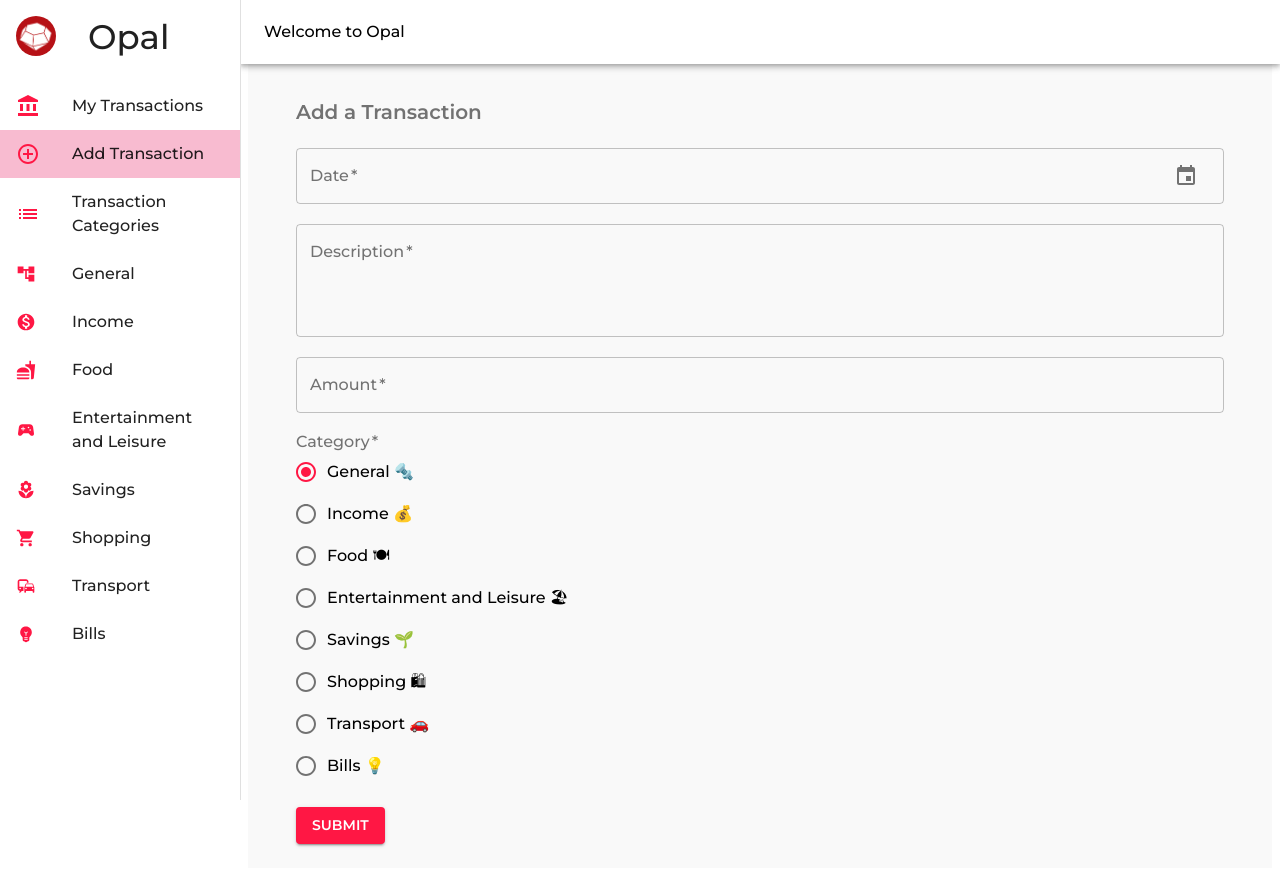
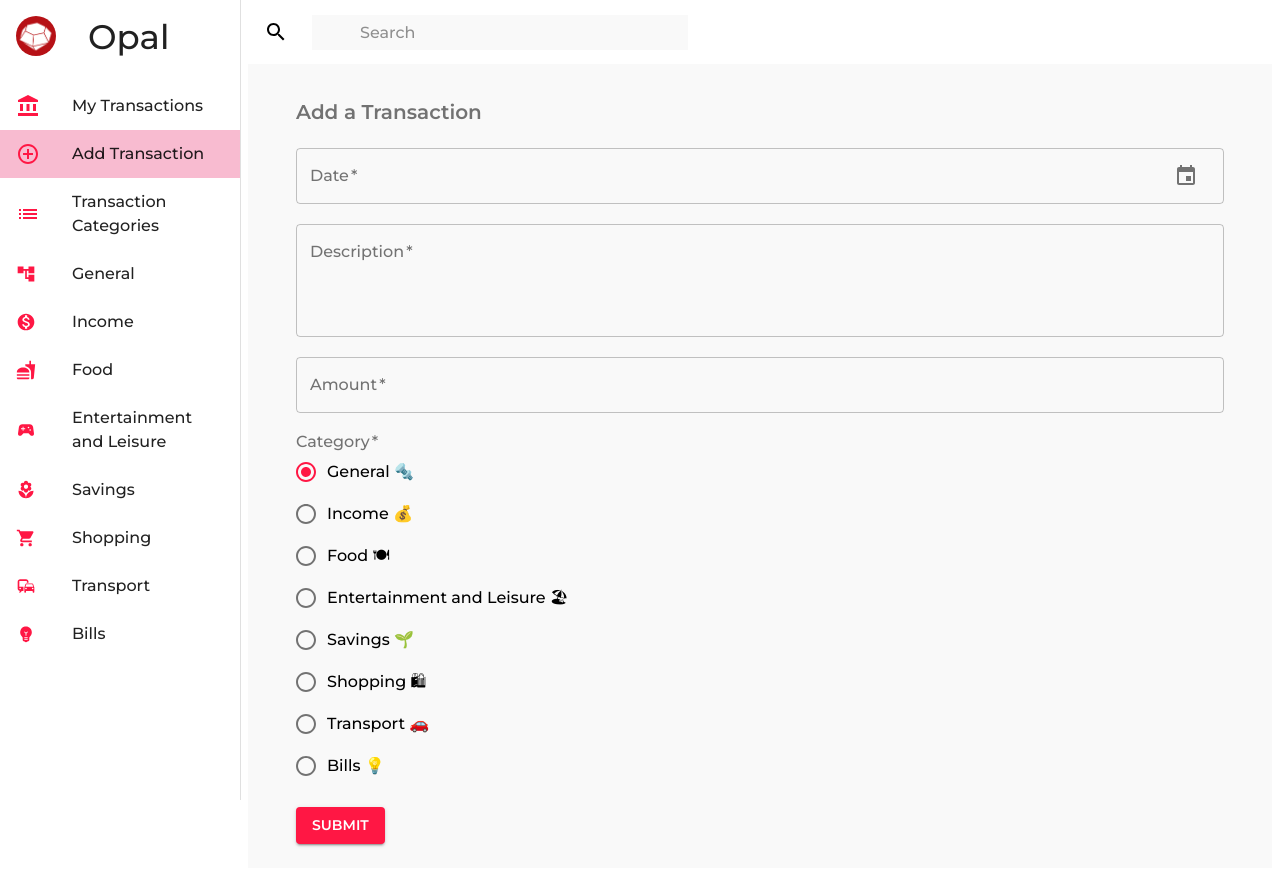
Before and after one commit to Said-cmd/Opal-client, a React (Create React App) app: page /addtransaction in a window 1280 px wide. Built offline with nearby package versions, Linux system fonts and the light colour scheme.

Commit message:
Added search field within layout and removed the redundant search.js component.

```diff
--- a/src/App.js
+++ b/src/App.js
@@ -56,7 +56,7 @@ function App() {
         <Route exact path="/food">
           <Food />
         </Route>
-        <Route exact path="/entertainment/leisure">
+        <Route exact path="/entertainment-leisure">
           <EntertainmentAndLeisure />
         </Route>
         <Route exact path="/savings">
--- a/src/components/Layout.js
+++ b/src/components/Layout.js
@@ -1,12 +1,12 @@
 import React, { useState } from 'react';
-import { Collapse, makeStyles } from '@material-ui/core';
+import { Collapse, makeStyles, alpha } from '@material-ui/core';
 import Typography from '@material-ui/core/Typography';
 import Drawer from '@material-ui/core/Drawer';
 import List from "@material-ui/core/List";
 import ListItem from "@material-ui/core/ListItem";
 import ListItemIcon from "@material-ui/core/ListItemIcon";
 import ListItemText from "@material-ui/core/ListItemText";
-import { AddCircleOutlineOutlined, ExpandLess, ExpandMore, FullscreenExit } from '@material-ui/icons';
+import { AddCircleOutlineOutlined, ExpandLess, ExpandMore } from '@material-ui/icons';
 import { useHistory, useLocation } from 'react-router-dom';
 import ListIcon from '@material-ui/icons/List';
 import AccountBalanceIcon from '@material-ui/icons/AccountBalance';
@@ -21,7 +21,9 @@ import EmojiObjectsIcon from '@material-ui/icons/EmojiObjects';
 import Avatar from '@material-ui/core/Avatar';
 import AppBar from '@material-ui/core/AppBar';
 import Toolbar from '@material-ui/core/Toolbar';
-import Button from "@material-ui/core/Button";
+import SearchIcon from '@material-ui/icons/Search';
+import InputBase from '@material-ui/core/InputBase';
+import Icon from '@material-ui/core/Icon';
 
 const drawerWidth = 240
 
@@ -63,7 +65,44 @@ const useStyles = makeStyles((theme) => {
         width: `calc(100% - ${drawerWidth}px)`,
         background: "#ffffff",
         color: "#000000"
-      }
+      },
+      search: {
+        position: 'relative',
+        borderRadius: theme.shape.borderRadius,
+        backgroundColor: alpha(theme.palette.common.white, 0.15),
+        '&:hover': {
+          backgroundColor: alpha(theme.palette.common.white, 0.25),
+        },
+        marginRight: theme.spacing(2),
+        marginLeft: 0,
+        width: '100%',
+        [theme.breakpoints.up('sm')]: {
+          marginLeft: theme.spacing(3),
+          width: 'auto',
+        },
+      },
+      searchIcon: {
+        padding: theme.spacing(0, 2),
+        height: '100%',
+        position: 'absolute',
+        pointerEvents: 'none',
+        display: 'flex',
+        alignItems: 'center',
+        justifyContent: 'center',
+        background: '#000000'
+      },
+      inputRoot: {
+        color: 'inherit',
+        background: '#f9f9f9'
+      },
+      inputInput: {
+        padding: theme.spacing(1, 1, 1, 0),        paddingLeft: `calc(1em + ${theme.spacing(4)}px)`,
+        transition: theme.transitions.create('width'),
+        width: '100%',
+        [theme.breakpoints.up('md')]: {
+          width: '30ch',
+        }
+    }
   }
 })
 
@@ -109,7 +148,7 @@ function Layout({ children }) {
         {
             text: "Entertainment and Leisure",
             icon: <SportsEsportsIcon color="secondary" style={{ fontSize: 20 }}/>,
-            path: "/entertainment/leisure"
+            path: "/entertainment-leisure"
         },
         {
             text: "Savings",
@@ -135,11 +174,23 @@ function Layout({ children }) {
 
   return (
     <div className={classes.root}>
-        <AppBar className={classes.appbar}>
+        <AppBar className={classes.appbar}
+        elevation={0}
+        >
             <Toolbar>
-                <Typography>
-                    Welcome to Opal
-                </Typography>
+                <Icon>
+                    <SearchIcon />
+                </Icon>
+                <div className={classes.search}>
+                    <InputBase
+                    placeholder="Search"
+                    classes={{
+                        root: classes.inputRoot,
+                        input: classes.inputInput,
+                    }}
+                    inputProps={{ 'aria-label': 'search' }}
+                    />
+                </div>
                 </Toolbar>
         </AppBar>
         <Drawer
@@ -209,4 +260,4 @@ function Layout({ children }) {
   )
 }
 
-export default Layout
+export default Layout;
--- a/src/components/Search.js
+++ /dev/null
@@ -1,11 +0,0 @@
-import React from "react";
-
-function Search() {
-    return (
-        <div>
-            Search bar
-        </div>
-    )
-}
-
-export default Search;
--- a/src/pages/Account.js
+++ b/src/pages/Account.js
@@ -1,5 +1,4 @@
 import React from "react";
-import Search from "../components/Search";
 import TransactionList from "../components/TransactionList";
 
 function Account() {
--- a/src/pages/AddTransaction.js
+++ b/src/pages/AddTransaction.js
@@ -138,7 +138,7 @@ function AddTransaction() {
             <FormControlLabel value="General" control={<Radio />} label="General 🔩"/>
             <FormControlLabel value="Income" control={<Radio />} label="Income 💰"/>
             <FormControlLabel value="Food" control={<Radio />} label="Food 🍽"/>
-            <FormControlLabel value="Entertainment/Leisure" control={<Radio />} label="Entertainment and Leisure 🏖"/>
+            <FormControlLabel value="Entertainment-Leisure" control={<Radio />} label="Entertainment and Leisure 🏖"/>
             <FormControlLabel value="Savings" control={<Radio />} label="Savings 🌱"/>
             <FormControlLabel value="Shopping" control={<Radio />} label="Shopping 🛍"/>
             <FormControlLabel value="Transport" control={<Radio />} label="Transport 🚗"/>
--- a/src/pages/Login.js
+++ b/src/pages/Login.js
@@ -8,4 +8,4 @@ function Login() {
     )
 }
 
-export default Login
+export default Login;
```
